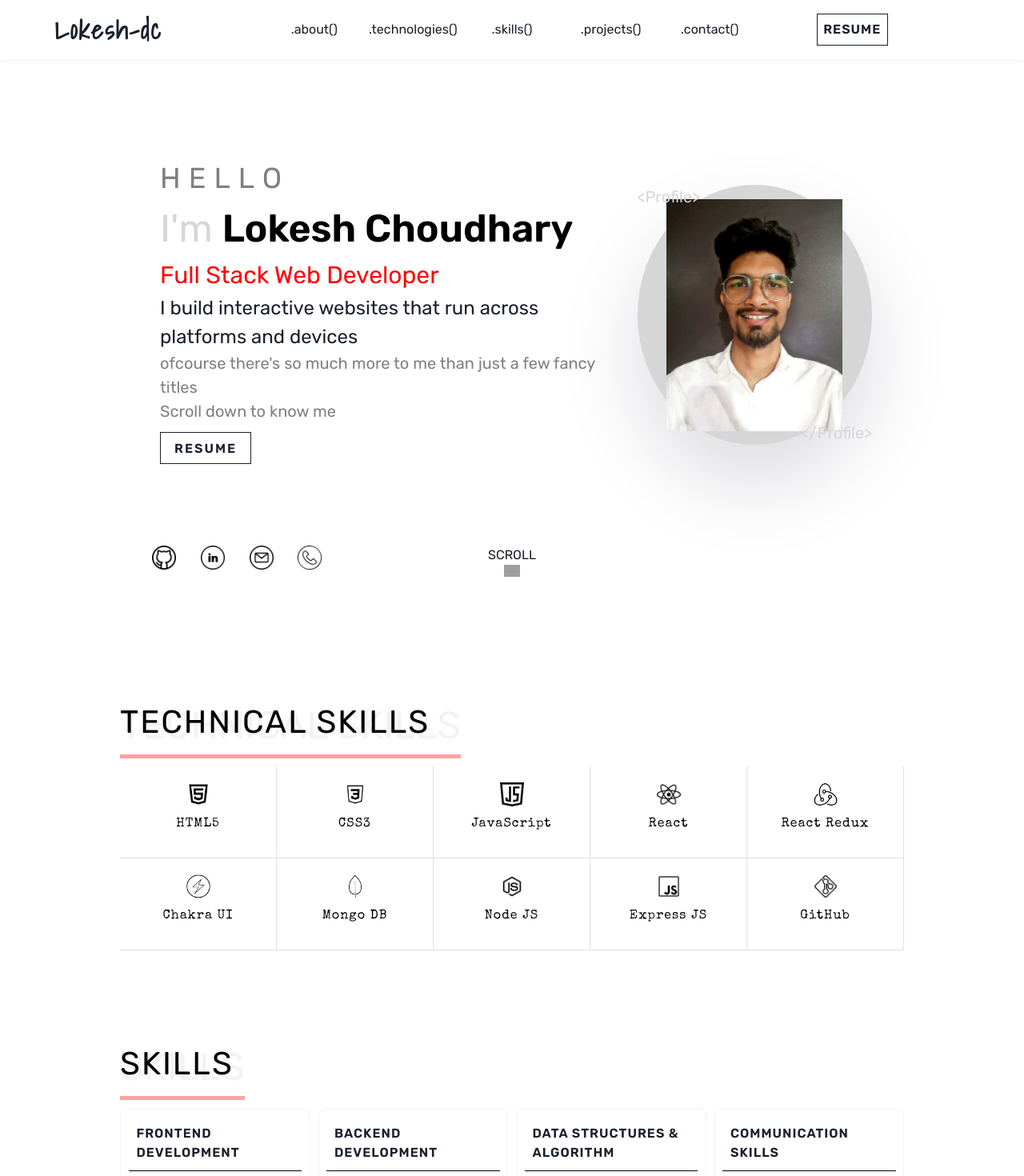
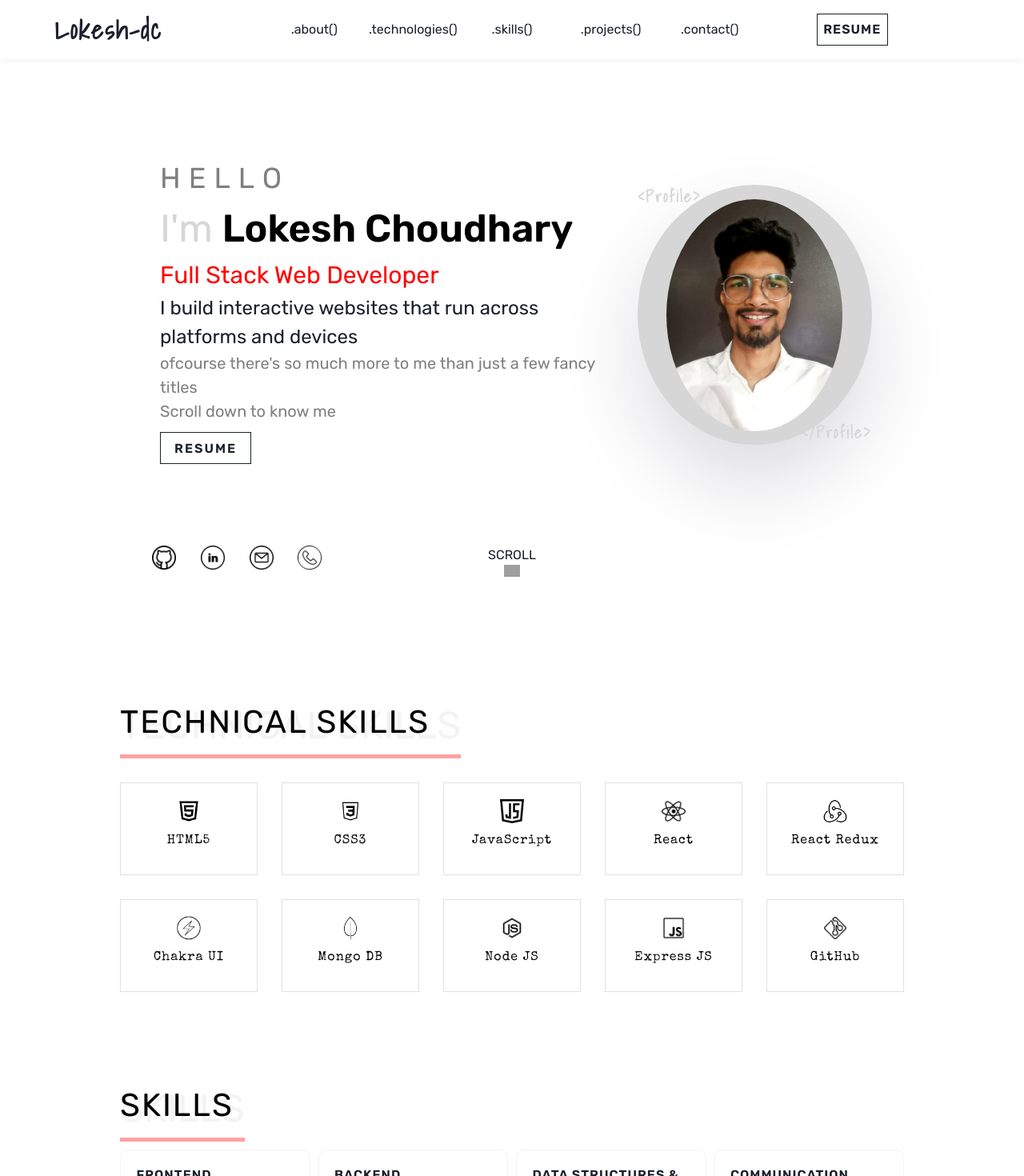
Before and after one commit to lokesh-dc/lokesh-dc.github.io, a React (Create React App) app: page / in a window 1280 px wide. Shown: the top 1470 px of the page at 80% size. Built offline with nearby package versions, Linux system fonts and the light colour scheme; grey boxes are pictures that could not be loaded.

Commit message:
Font Style changed

```diff
--- a/src/App.css
+++ b/src/App.css
@@ -27,6 +27,7 @@
   color: black;
   display: inline-block;
 }
+.logo,
 #logo{
   font-family: 'Shadows Into Light', cursive;
   letter-spacing: 2px;
@@ -93,8 +94,9 @@
 
 #techStack > div{
   padding: 20px;
-  border-right:1px solid rgba(0, 0, 0, 0.116);
-  border-bottom:1px solid rgba(0, 0, 0, 0.116);
+  /* border-right:1px solid rgba(0, 0, 0, 0.116);
+  border-bottom:1px solid rgba(0, 0, 0, 0.116); */
+  border:1px solid rgba(0, 0, 0, 0.116);
 }
 
 #techStack img{
--- a/src/components/Navbar.jsx
+++ b/src/components/Navbar.jsx
@@ -8,9 +8,9 @@ export default function Navbar() {
             gap={{base:"10px", sm:"10px"}}
             alignItems="center"
             pos="sticky" top="0" bg="white" zIndex="100"
-            // boxShadow ="rgba(0, 0, 0, 0.35) 0px 5px 15px"
             boxShadow="rgba(0, 0, 0, 0.04) 0px 3px 5px"
         >
+
             <Text id="logo">Lokesh-dc</Text>
             <Grid
             templateColumns={{base:"1fr", sm:"1fr 1fr 1fr", md:"repeat(5,1fr)",lg:"repeat(5,1fr)"}}
--- a/src/components/Profile.jsx
+++ b/src/components/Profile.jsx
@@ -7,10 +7,11 @@ export default function Profile () {
         <Box  id="profile" pos="relative" boxShadow = "rgba(17, 12, 46, 0.15) 0px 48px 100px 0px;" >
             <Img src={require("../Resources/profile.jpg")}
             alt="Lokesh-choudhary-Profile.jpg"
-            w="75%" m="auto" />
+            w="75%" m="auto"
+            borderRadius={"50%"} />
 
-                <Text fontSize="xl" color="#d6d6d6" pos="absolute" top="0" left="0"> {str} </Text>
-                <Text fontSize="xl" color="#d6d6d6" pos="absolute" bottom="0" right="0">{str2}</Text>
+                <Text  className="logo" fontSize="xl" color="#d6d6d6" pos="absolute" top="0" left="0"> {str} </Text>
+                <Text  className="logo" fontSize="xl" color="#d6d6d6" pos="absolute" bottom="0" right="0">{str2}</Text>
         </Box>
     )
 }
--- a/src/components/TechStack.jsx
+++ b/src/components/TechStack.jsx
@@ -6,11 +6,9 @@ export default function Skills () {
             w={{sm:"90%",base:"80%", md:"90%", lg:"100%"}} margin="auto"
         >
         <Heading title="TECHNICAL SKILLS"/>
-        <Grid
-            // w={{base:"70%", sm:"70%",md:"100%"}} ml={{base:"3%", sm:"3%", md:0, lg:0}}
-
-        >
-            <Grid templateColumns={{base:"repeat(1,1fr)", sm:"repeat(2,1fr)", md:"repeat(3,1fr)", lg:"repeat(5,1fr)"}}  justifyContent="space-around" id="techStack">
+        <Grid>
+            <Grid templateColumns={{base:"repeat(1,1fr)", sm:"repeat(2,1fr)", md:"repeat(3,1fr)", lg:"repeat(5,1fr)"}} mt={"20px"}
+                gap="30px" justifyContent="space-around" id="techStack">
                 <Box>
                     <Img src={require("../Resources/icons/Tech/BW/htmlbw.png")} alt="" />
                     <Text>HTML5</Text>
```
